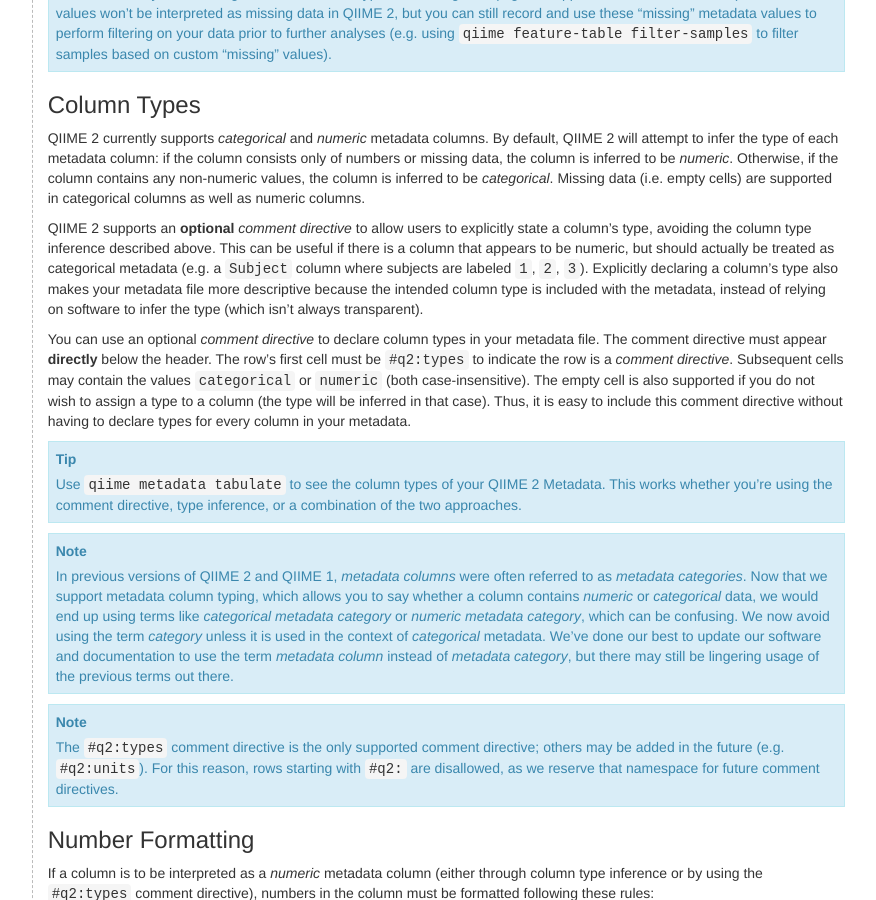
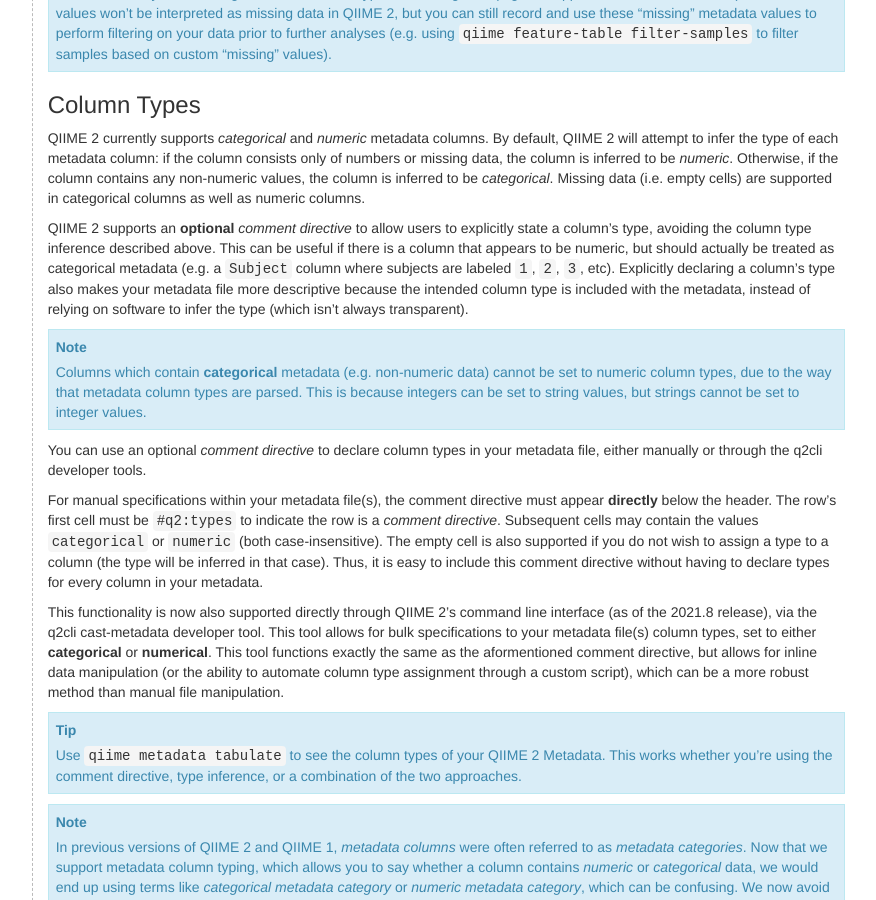
Before and after one commit to qiime2/docs, a Sphinx documentation site: the page built from source/tutorials/metadata.rst, in a window 1280 px wide and 900 px high, scrolled down 3547 px. Shown: the whole window, without its empty margins (277-1153 px from the left). Built offline with Sphinx 7.4.7, drawn with Linux system fonts in a browser that asks for light colours; pages that are not in the unit, such as notebooks, are missing from menus; the version number could not be read and is left out.

Commit message:
Initial doc updates for q2cli cast-metadata tool

```diff
--- a/source/tutorials/metadata.rst
+++ b/source/tutorials/metadata.rst
@@ -122,9 +122,15 @@
 
 QIIME 2 currently supports *categorical* and *numeric* metadata columns. By default, QIIME 2 will attempt to infer the type of each metadata column: if the column consists only of numbers or missing data, the column is inferred to be *numeric*. Otherwise, if the column contains any non-numeric values, the column is inferred to be *categorical*. Missing data (i.e. empty cells) are supported in categorical columns as well as numeric columns.
 
-QIIME 2 supports an **optional** *comment directive* to allow users to explicitly state a column's type, avoiding the column type inference described above. This can be useful if there is a column that appears to be numeric, but should actually be treated as categorical metadata (e.g. a ``Subject`` column where subjects are labeled ``1``, ``2``, ``3``). Explicitly declaring a column's type also makes your metadata file more descriptive because the intended column type is included with the metadata, instead of relying on software to infer the type (which isn't always transparent).
+QIIME 2 supports an **optional** *comment directive* to allow users to explicitly state a column's type, avoiding the column type inference described above. This can be useful if there is a column that appears to be numeric, but should actually be treated as categorical metadata (e.g. a ``Subject`` column where subjects are labeled ``1``, ``2``, ``3``, etc). Explicitly declaring a column's type also makes your metadata file more descriptive because the intended column type is included with the metadata, instead of relying on software to infer the type (which isn't always transparent).
 
-You can use an optional *comment directive* to declare column types in your metadata file. The comment directive must appear **directly** below the header. The row's first cell must be ``#q2:types`` to indicate the row is a *comment directive*. Subsequent cells may contain the values ``categorical`` or ``numeric`` (both case-insensitive). The empty cell is also supported if you do not wish to assign a type to a column (the type will be inferred in that case). Thus, it is easy to include this comment directive without having to declare types for every column in your metadata.
+.. note:: Columns which contain **categorical** metadata (e.g. non-numeric data) cannot be set to numeric column types, due to the way that metadata column types are parsed. This is because integers can be set to string values, but strings cannot be set to integer values.
+
+You can use an optional *comment directive* to declare column types in your metadata file, either manually or through the q2cli developer tools.
+
+For manual specifications within your metadata file(s), the comment directive must appear **directly** below the header. The row's first cell must be ``#q2:types`` to indicate the row is a *comment directive*. Subsequent cells may contain the values ``categorical`` or ``numeric`` (both case-insensitive). The empty cell is also supported if you do not wish to assign a type to a column (the type will be inferred in that case). Thus, it is easy to include this comment directive without having to declare types for every column in your metadata.
+
+This functionality is now also supported directly through QIIME 2's command line interface (as of the 2021.8 release), via the q2cli cast-metadata developer tool. This tool allows for bulk specifications to your metadata file(s) column types, set to either **categorical** or **numerical**. This tool functions exactly the same as the aformentioned comment directive, but allows for inline data manipulation (or the ability to automate column type assignment through a custom script), which can be a more robust method than manual file manipulation.
 
 .. tip:: Use ``qiime metadata tabulate`` to see the column types of your QIIME 2 Metadata. This works whether you're using the comment directive, type inference, or a combination of the two approaches.
 
```
